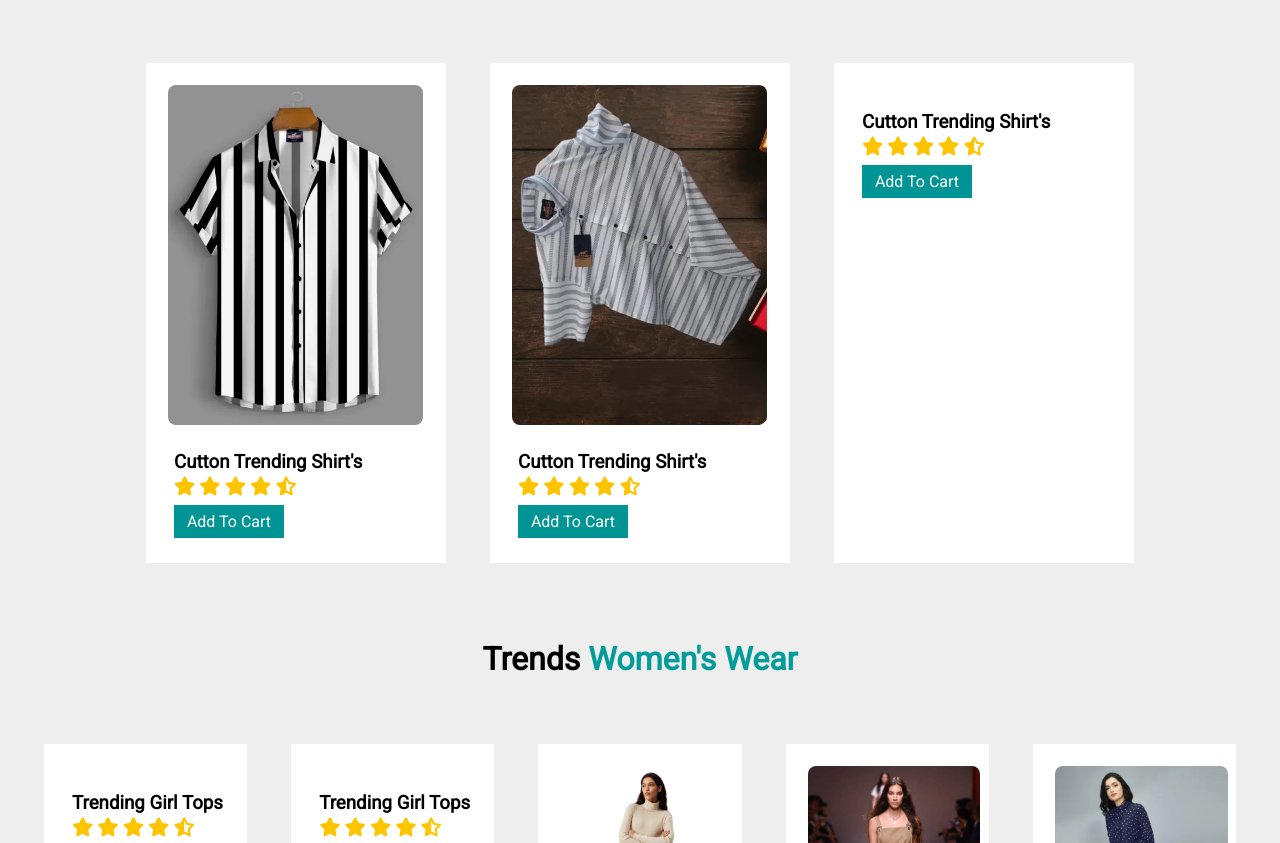
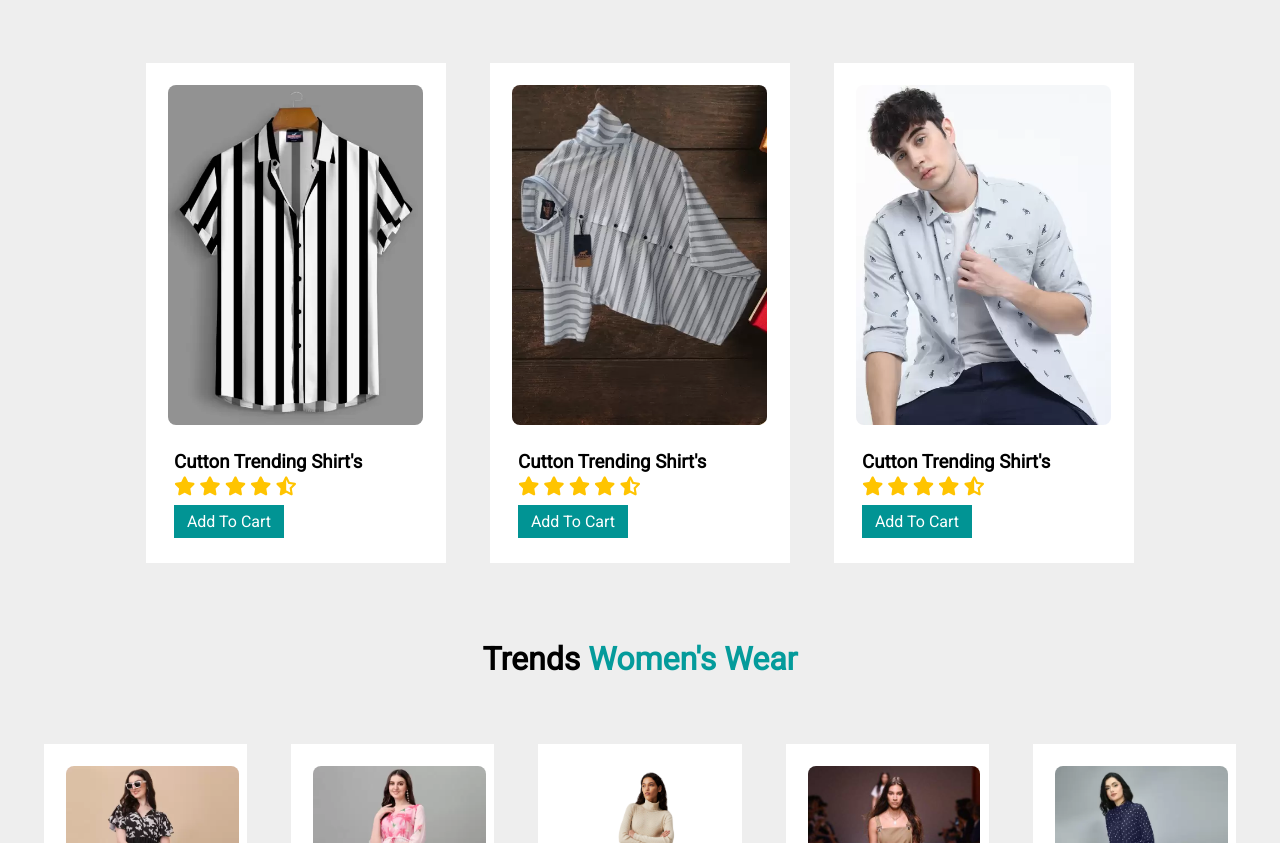
Before and after one commit to palakpanchal27/Mini-Project, a plain HTML site: page index.html in a window 1280 px wide. Shown: the part 632-1475 px from the top of the page. Drawn offline with Linux system fonts and the light colour scheme; files whose address does not match are found by name; a web font is replaced by a local one.

Commit message:
Update index.html

```diff
--- a/index.html
+++ b/index.html
@@ -79,7 +79,7 @@
                     </div>
                 </div>
                 <div class="crd">
-                    <img src="img\srt6.webp" alt="" onclick="showCard(this)">
+                    <img src="srt6.webp" alt="" onclick="showCard(this)">
                     <div class="txt">
                         <h3>Cutton Trending Shirt's</h3>
                         <i class="fa-solid fa-star"></i>
@@ -101,7 +101,7 @@
 
             <div class="card">
                 <div class="crd">
-                    <img src="img\wn6.webp" alt="" onclick="showCard(this) ">
+                    <img src="wn6.webp" alt="" onclick="showCard(this) ">
                     <div class="txt">
                         <h3>Trending Girl Tops</h3>
                         <i class="fa-solid fa-star"></i>
@@ -113,7 +113,7 @@
                     </div>
                 </div>
                 <div class="crd">
-                    <img src="img\wn4.webp" alt="" onclick="showCard(this) " >
+                    <img src="wn4.webp" alt="" onclick="showCard(this) " >
 
                     <div class="txt">
                         <h3>Trending Girl Tops</h3>
```
